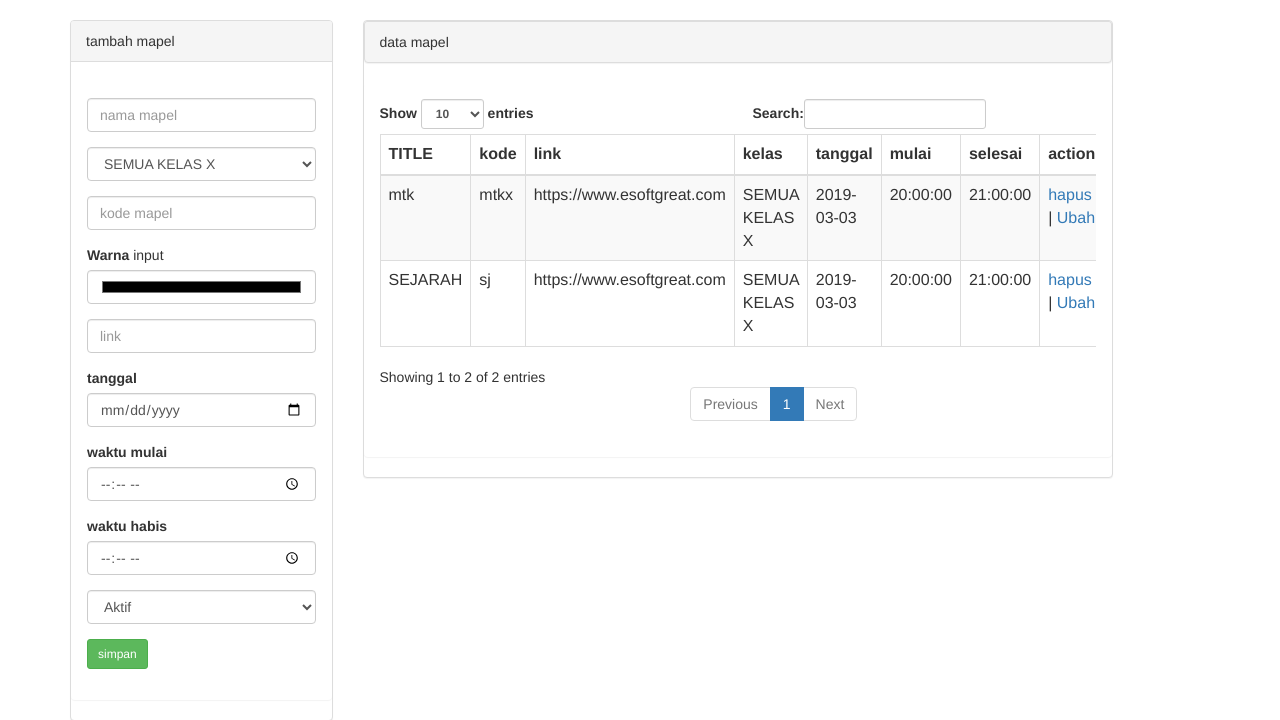
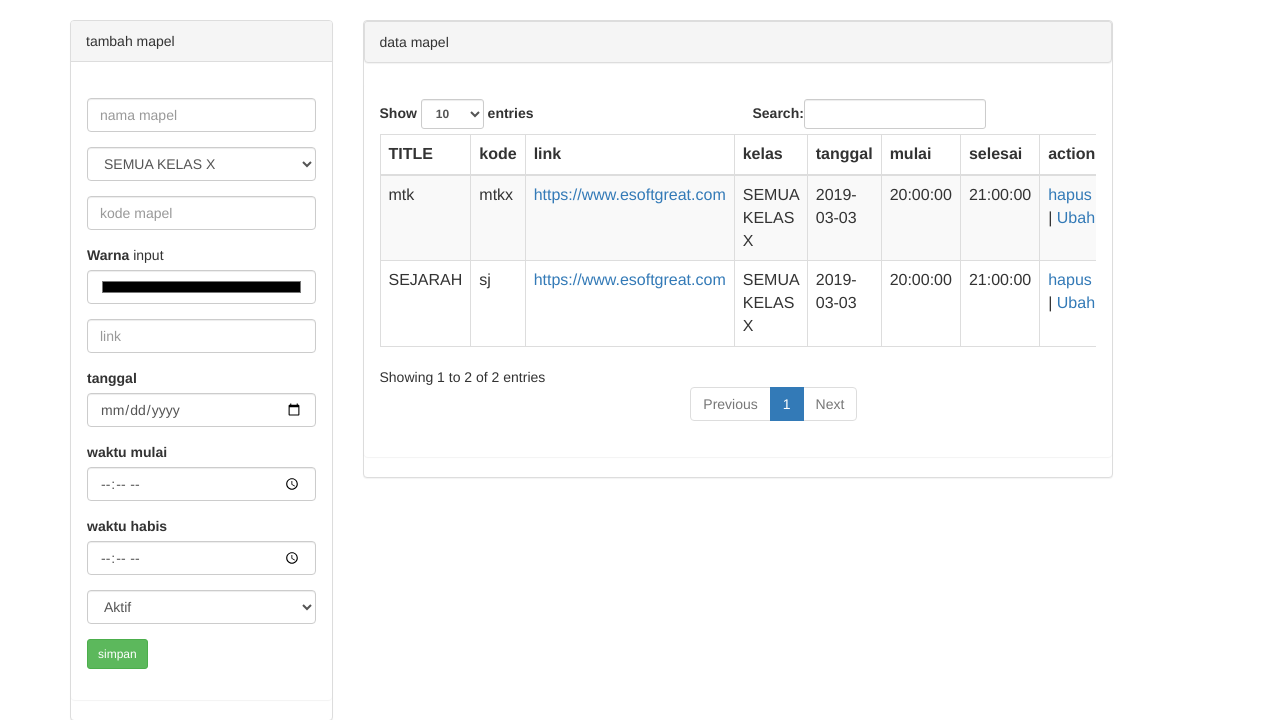
Before and after one commit to iwansafr/portal, a PHP site: page /admin/mapel.php in a window 1280 px wide. Shown: the part 52-772 px from the top of the page. Run offline with PHP 8.4, Linux system fonts and the light colour scheme; the visitor is signed in with stand-in values (Sample User, id 1); data comes from the database, SQL or seed files in the repository; data that the repository does not hold is empty.

Commit message:
developing

```diff
--- a/admin/mapel.php
+++ b/admin/mapel.php
@@ -144,7 +144,7 @@ if(!empty($_SESSION['user']))
 													<tr>
 														<td><?php echo $value['title'] ?></td>
 														<td><?php echo $value['kode'] ?></td>
-														<td><?php echo $value['link'] ?></td>
+														<td><a href="<?php echo $value['link'] ?>"><?php echo $value['link'] ?></a></td>
 														<td><?php echo $data_kelas[$value['kelas_id']] ?></td>
 														<td><?php echo $value['date'] ?></td>
 														<td><?php echo $value['start'] ?></td>
--- a/index.php
+++ b/index.php
@@ -18,6 +18,7 @@
     $jadwal = $mapel->get_jadwal();
     $config = $conf->get_config('main');
     ?>
+    <link rel="shortcut icon" type="image/x-icon" href="http://smkn1bangsri.sch.id/theme/images/logosekolah.png">
     <meta content="width=device-width, initial-scale=1.0" name="viewport">
     <meta name="viewport" content="width=device-width, initial-scale=1">
     <meta name="description" content="situs web portal untuk test smkn1 bangsri">
@@ -45,7 +46,7 @@
                                     $kosong = FALSE;
                                     ?>
                                     <div class="form-group">
-                                        <a class="btn btn-lg" style="width: 100%; background-color: <?php echo $value['color']?>; color: white;" href="<?php echo $value['link'] ?>"><?php echo $data_kelas[$value['kelas_id']] ?></a>
+                                        <a class="btn btn-lg" style="width: 100%; background-color: <?php echo $value['color']?>; color: white;" href="<?php echo $value['link'] ?>"><?php echo $data_kelas[$value['kelas_id']] ?> | <?php echo $value['title'] ?></a>
                                     </div>
                                     <?php
                                 }
```
